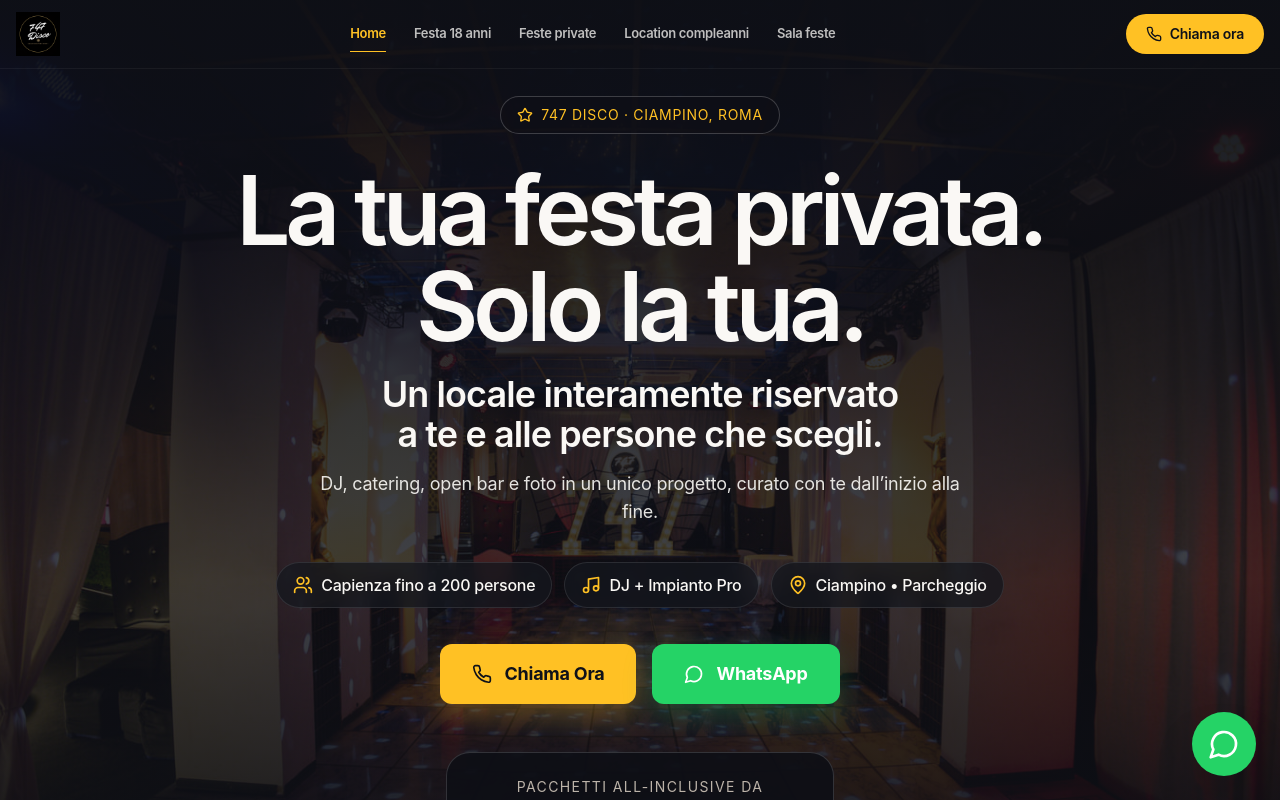
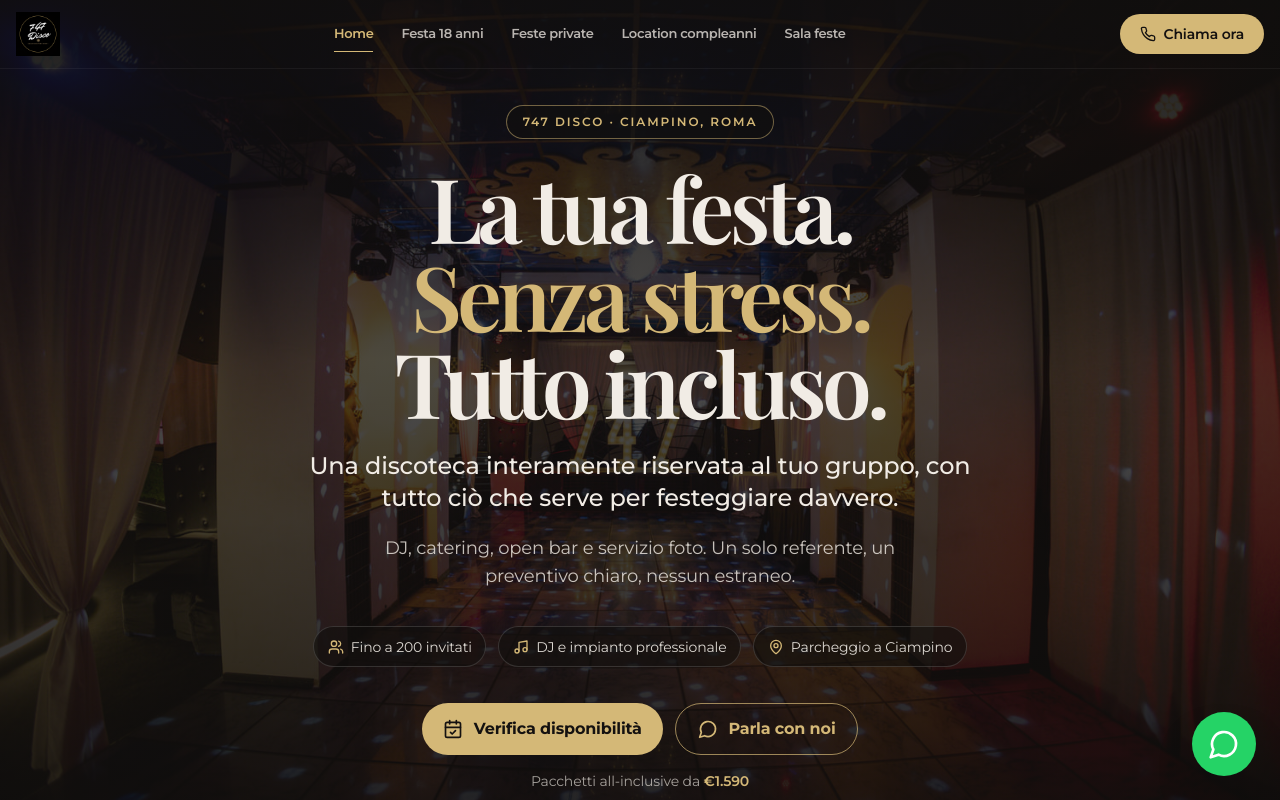
Before and after one commit to 747disco2-hub/localefesteroma.com, a React (Vite) app: page / in a window 1280 px wide. Shown: the top 800 px of the page. Built offline with nearby package versions, Linux system fonts and the light colour scheme; the HTML template or start-up script is replaced by a standard one.

Commit message:
Align visual identity with 747 Disco brand

```diff
--- a/src/components/home/HeroSection.tsx
+++ b/src/components/home/HeroSection.tsx
@@ -1,145 +1,50 @@
-import { Phone, MessageCircle, Star, Users, Music, MapPin } from "lucide-react";
-import { motion, useReducedMotion } from "framer-motion";
+import { CalendarCheck, MessageCircle, Music, Users, MapPin } from "lucide-react";
 import { Helmet } from "react-helmet-async";
 import pistaDaBallo from "@/assets/pista-da-ballo.jpg";
 
 export default function HeroSection() {
-	const reduceMotion = useReducedMotion();
-	const reveal = reduceMotion ? { opacity: 1, y: 0 } : undefined;
-
   return (
-    <section className="relative min-h-screen flex items-center justify-center overflow-hidden hero-surface">
+    <section className="relative flex min-h-screen items-center justify-center overflow-hidden hero-surface">
       <Helmet>
         <link rel="preload" as="image" href={pistaDaBallo} fetchPriority="high" />
       </Helmet>
-      <img
-        src={pistaDaBallo}
-        alt=""
-        aria-hidden="true"
-        fetchPriority="high"
-        decoding="async"
-        className="absolute inset-0 h-full w-full object-cover"
-      />
-      <motion.div
-        className="hero-readable-overlay"
-        initial={reduceMotion ? false : { opacity: 0 }}
-        animate={{ opacity: 1 }}
-        transition={{ duration: 0.6 }}
-      />
+      <img src={pistaDaBallo} alt="Pista da ballo della discoteca privata 747 Disco a Ciampino" fetchPriority="high" decoding="async" className="absolute inset-0 h-full w-full object-cover" />
+      <div className="hero-readable-overlay" />
 
       <div className="relative z-10 container mx-auto px-4 pt-24">
-        <div className="max-w-4xl mx-auto text-center">
-          <motion.div
-            className="inline-flex items-center gap-2 rounded-full bg-background/65 border border-white/20 px-4 py-2 mb-7"
-            initial={reduceMotion ? false : { opacity: 0, y: -12 }}
-            animate={reveal ?? { opacity: 1, y: 0 }}
-            transition={{ delay: 0.08, duration: 0.45 }}
-          >
-            <Star className="h-4 w-4 text-primary" />
-            <span className="text-sm uppercase tracking-wider text-primary">
-              747 Disco · Ciampino, Roma
-            </span>
-          </motion.div>
+        <div className="mx-auto max-w-4xl text-center">
+          <p className="mb-6 inline-flex items-center gap-2 rounded-full border border-primary/50 bg-background/60 px-4 py-2 text-xs font-semibold uppercase tracking-[0.16em] text-primary">
+            747 Disco · Ciampino, Roma
+          </p>
+          <h1 className="hero-title mb-6">
+            La tua festa.<br />
+            <span>Senza stress.</span><br />
+            Tutto incluso.
+          </h1>
+          <p className="mx-auto mb-5 max-w-2xl text-xl font-medium leading-relaxed text-foreground md:text-2xl">
+            Una discoteca interamente riservata al tuo gruppo, con tutto ciò che serve per festeggiare davvero.
+          </p>
+          <p className="mx-auto mb-9 max-w-xl text-base leading-relaxed text-foreground/80 md:text-lg">
+            DJ, catering, open bar e servizio foto. Un solo referente, un preventivo chiaro, nessun estraneo.
+          </p>
 
-          {/* Logo */}
-          <motion.h1
-            className="text-5xl md:text-7xl lg:text-8xl font-semibold tracking-[-0.055em] text-foreground mb-5"
-            initial={reduceMotion ? false : { opacity: 0, y: 16 }}
-            animate={reveal ?? { opacity: 1, y: 0 }}
-            transition={{ delay: 0.15, duration: 0.55, ease: "easeOut" }}
-          >
-            La tua festa privata.<br />Solo la tua.
-          </motion.h1>
+          <div className="mb-9 flex flex-wrap justify-center gap-3 text-sm">
+            <span className="hero-proof"><Users className="h-4 w-4" /> Fino a 200 invitati</span>
+            <span className="hero-proof"><Music className="h-4 w-4" /> DJ e impianto professionale</span>
+            <span className="hero-proof"><MapPin className="h-4 w-4" /> Parcheggio a Ciampino</span>
+          </div>
 
-          {/* Tagline */}
-          <motion.p
-            className="text-2xl md:text-4xl text-foreground font-semibold leading-tight mb-4 max-w-3xl mx-auto text-balance tracking-tight"
-            initial={reduceMotion ? false : { opacity: 0, y: 16 }}
-            animate={reveal ?? { opacity: 1, y: 0 }}
-            transition={{ delay: 0.26, duration: 0.5 }}
-          >
-            Un locale interamente riservato a te e alle persone che scegli.
-          </motion.p>
-
-          <motion.p
-            className="text-base md:text-lg text-foreground/90 mb-9 max-w-2xl mx-auto leading-relaxed"
-            initial={reduceMotion ? false : { opacity: 0, y: 16 }}
-            animate={reveal ?? { opacity: 1, y: 0 }}
-            transition={{ delay: 0.34, duration: 0.5 }}
-          >
-            DJ, catering, open bar e foto in un unico progetto, curato con te dall’inizio alla fine.
-          </motion.p>
-
-          {/* USP Pills */}
-          <motion.div
-            className="flex flex-wrap justify-center gap-3 mb-9"
-            initial={reduceMotion ? false : { opacity: 0, y: 10 }}
-            animate={reveal ?? { opacity: 1, y: 0 }}
-            transition={{ delay: 0.42, duration: 0.45 }}
-          >
-            <div className="flex items-center gap-2 rounded-full bg-card/75 backdrop-blur px-4 py-2.5 border border-white/10">
-              <Users className="h-5 w-5 text-primary" />
-              <span className="font-medium">Capienza fino a 200 persone</span>
-            </div>
-            <div className="flex items-center gap-2 rounded-full bg-card/75 backdrop-blur px-4 py-2.5 border border-white/10">
-              <Music className="h-5 w-5 text-primary" />
-              <span className="font-medium">DJ + Impianto Pro</span>
-            </div>
-            <div className="flex items-center gap-2 rounded-full bg-card/75 backdrop-blur px-4 py-2.5 border border-white/10">
-              <MapPin className="h-5 w-5 text-primary" />
-              <span className="font-medium">Ciampino • Parcheggio</span>
-            </div>
-          </motion.div>
-
-          {/* Main CTA */}
-          <motion.div
-            className="flex flex-col sm:flex-row gap-4 justify-center items-center mb-12"
-            initial={reduceMotion ? false : { opacity: 0, y: 16 }}
-            animate={reveal ?? { opacity: 1, y: 0 }}
-            transition={{ delay: 0.5, duration: 0.5 }}
-          >
-            <motion.a
-              href="tel:+393343662827"
-              className="flex items-center gap-3 rounded-xl bg-primary text-primary-foreground px-8 py-4 text-lg font-bold shadow-[0_12px_30px_hsl(var(--primary)/0.28)] hover:bg-primary/90 transition-colors"
-              whileHover={reduceMotion ? undefined : { y: -2 }}
-              whileTap={reduceMotion ? undefined : { scale: 0.98 }}
-            >
-              <Phone className="h-5 w-5" />
-              Chiama Ora
-            </motion.a>
-            <motion.a
-              href="https://wa.me/393343662827?text=Ciao!%20Vorrei%20organizzare%20una%20festa%20al%20747%20Disco"
-              target="_blank"
-              rel="noopener noreferrer"
-              className="flex items-center gap-3 rounded-xl bg-[#25D366] text-white px-8 py-4 text-lg font-bold shadow-[0_12px_30px_rgba(37,211,102,0.22)] hover:bg-[#128C7E] transition-colors"
-              whileHover={reduceMotion ? undefined : { y: -2 }}
-              whileTap={reduceMotion ? undefined : { scale: 0.98 }}
-            >
+          <div className="flex flex-col items-center justify-center gap-3 sm:flex-row">
+            <a href="https://wa.me/393343662827?text=Ciao!%20Vorrei%20verificare%20la%20disponibilit%C3%A0%20per%20una%20festa%20al%20747%20Disco" target="_blank" rel="noopener noreferrer" className="hero-cta-primary">
+              <CalendarCheck className="h-5 w-5" />
+              Verifica disponibilità
+            </a>
+            <a href="tel:+393343662827" className="hero-cta-secondary">
               <MessageCircle className="h-5 w-5" />
-              WhatsApp
-            </motion.a>
-          </motion.div>
-
-          {/* Price anchor */}
-          <motion.div
-            className="inline-block rounded-[1.5rem] bg-background/90 border border-white/15 px-8 py-6"
-            initial={reduceMotion ? false : { opacity: 0, y: 16 }}
-            animate={reveal ?? { opacity: 1, y: 0 }}
-            transition={{ delay: 0.62, duration: 0.5 }}
-          >
-            <p className="text-sm uppercase tracking-widest text-muted-foreground mb-2">
-              Pacchetti All-Inclusive da
-            </p>
-            <p className="text-5xl md:text-6xl font-bold text-primary mb-2">
-              €1.590
-            </p>
-            <p className="text-muted-foreground">
-              Location + DJ + Catering + Open Bar + Foto
-            </p>
-            <p className="text-xs text-primary mt-3 font-medium">
-              ✓ Tutto incluso, zero sorprese
-            </p>
-          </motion.div>
+              Parla con noi
+            </a>
+          </div>
+          <p className="mt-4 text-sm text-foreground/65">Pacchetti all-inclusive da <strong className="font-semibold text-primary">€1.590</strong></p>
         </div>
       </div>
     </section>
--- a/src/index.css
+++ b/src/index.css
@@ -1,4 +1,4 @@
-@import url('https://fonts.googleapis.com/css2?family=Great+Vibes&family=Montserrat:wght@300;400;500;600;700&display=swap');
+@import url('https://fonts.googleapis.com/css2?family=Montserrat:wght@400;500;600;700&family=Playfair+Display:wght@500;600;700&display=swap');
 
 @tailwind base;
 @tailwind components;
@@ -6,25 +6,25 @@
 
 @layer base {
   :root {
-    --background: 228 22% 7%;
-    --foreground: 36 33% 97%;
-    --card: 228 19% 10%;
-    --card-foreground: 36 33% 97%;
-    --popover: 228 19% 10%;
-    --popover-foreground: 36 33% 97%;
-    --primary: 43 100% 57%;
-    --primary-foreground: 228 25% 8%;
-    --secondary: 229 16% 16%;
-    --secondary-foreground: 0 0% 95%;
-    --muted: 228 14% 19%;
-    --muted-foreground: 32 13% 70%;
-    --accent: 324 79% 59%;
+    --background: 24 10% 6%;
+    --foreground: 38 29% 92%;
+    --card: 24 8% 10%;
+    --card-foreground: 38 29% 92%;
+    --popover: 24 8% 10%;
+    --popover-foreground: 38 29% 92%;
+    --primary: 42 52% 65%;
+    --primary-foreground: 24 12% 7%;
+    --secondary: 30 7% 16%;
+    --secondary-foreground: 38 29% 92%;
+    --muted: 30 7% 16%;
+    --muted-foreground: 40 7% 64%;
+    --accent: 40 25% 46%;
     --accent-foreground: 0 0% 100%;
     --destructive: 0 84% 60%;
     --destructive-foreground: 0 0% 98%;
-    --border: 228 13% 23%;
-    --input: 228 13% 23%;
-    --ring: 43 100% 57%;
+    --border: 35 9% 23%;
+    --input: 35 9% 23%;
+    --ring: 42 52% 65%;
     --radius: 0.75rem;
 
     --sidebar-background: 0 0% 6%;
@@ -49,12 +49,12 @@
 
   body {
     @apply bg-background text-foreground antialiased;
-    font-family: -apple-system, BlinkMacSystemFont, "SF Pro Display", "SF Pro Text", "Helvetica Neue", Arial, sans-serif;
-    letter-spacing: -0.015em;
+    font-family: 'Montserrat', -apple-system, BlinkMacSystemFont, "Helvetica Neue", Arial, sans-serif;
+    letter-spacing: -0.01em;
   }
 
   h1, h2, h3, h4, h5, h6 {
-    font-family: inherit;
+    font-family: 'Playfair Display', Georgia, serif;
     @apply font-semibold;
   }
 
@@ -69,14 +69,9 @@
   }
 }
 
-/* Script font for logo */
-.font-script {
-  font-family: 'Great Vibes', cursive;
-}
-
 /* Gold gradient text */
 .text-gradient-gold {
-  background: linear-gradient(135deg, hsl(45 100% 60%), hsl(45 100% 45%), hsl(40 100% 40%));
+  background: linear-gradient(135deg, #f2dfab, #d4b97a 48%, #917f59);
   -webkit-background-clip: text;
   -webkit-text-fill-color: transparent;
   background-clip: text;
@@ -101,12 +96,53 @@ section {
   inset: 0;
   background: linear-gradient(
     180deg,
-    hsl(var(--background) / 0.98) 0%,
-    hsl(var(--background) / 0.87) 34%,
-    hsl(var(--background) / 0.79) 61%,
-    hsl(var(--background) / 0.98) 100%
+    hsl(var(--background) / 0.94) 0%,
+    hsl(var(--background) / 0.75) 45%,
+    hsl(var(--background) / 0.9) 100%
   );
 }
+
+.hero-title {
+  color: hsl(var(--foreground));
+  font-family: 'Playfair Display', Georgia, serif;
+  font-size: clamp(3.25rem, 7vw, 6.5rem);
+  font-weight: 600;
+  letter-spacing: -0.055em;
+  line-height: 0.98;
+}
+
+.hero-title span { color: hsl(var(--primary)); }
+
+.hero-proof {
+  display: inline-flex;
+  align-items: center;
+  gap: 0.45rem;
+  border: 1px solid hsl(0 0% 100% / 0.14);
+  border-radius: 999px;
+  background: hsl(var(--background) / 0.62);
+  padding: 0.6rem 0.85rem;
+  color: hsl(var(--foreground) / 0.9);
+}
+
+.hero-proof svg { color: hsl(var(--primary)); }
+
+.hero-cta-primary,
+.hero-cta-secondary {
+  display: inline-flex;
+  align-items: center;
+  justify-content: center;
+  gap: 0.65rem;
+  min-height: 3.25rem;
+  border-radius: 999px;
+  padding: 0.75rem 1.35rem;
+  font-weight: 700;
+  transition: background-color 180ms ease, color 180ms ease, border-color 180ms ease;
+}
+
+.hero-cta-primary { background: hsl(var(--primary)); color: hsl(var(--primary-foreground)); }
+.hero-cta-primary:hover { background: #e1c98e; }
+.hero-cta-secondary { border: 1px solid hsl(var(--primary) / 0.7); color: hsl(var(--primary)); }
+.hero-cta-secondary:hover { background: hsl(var(--primary) / 0.12); }
 
 .site-header {
   min-height: 68px;
```
Also changed, not shown: 1 other file (tests, documents, lock files or other folders).
